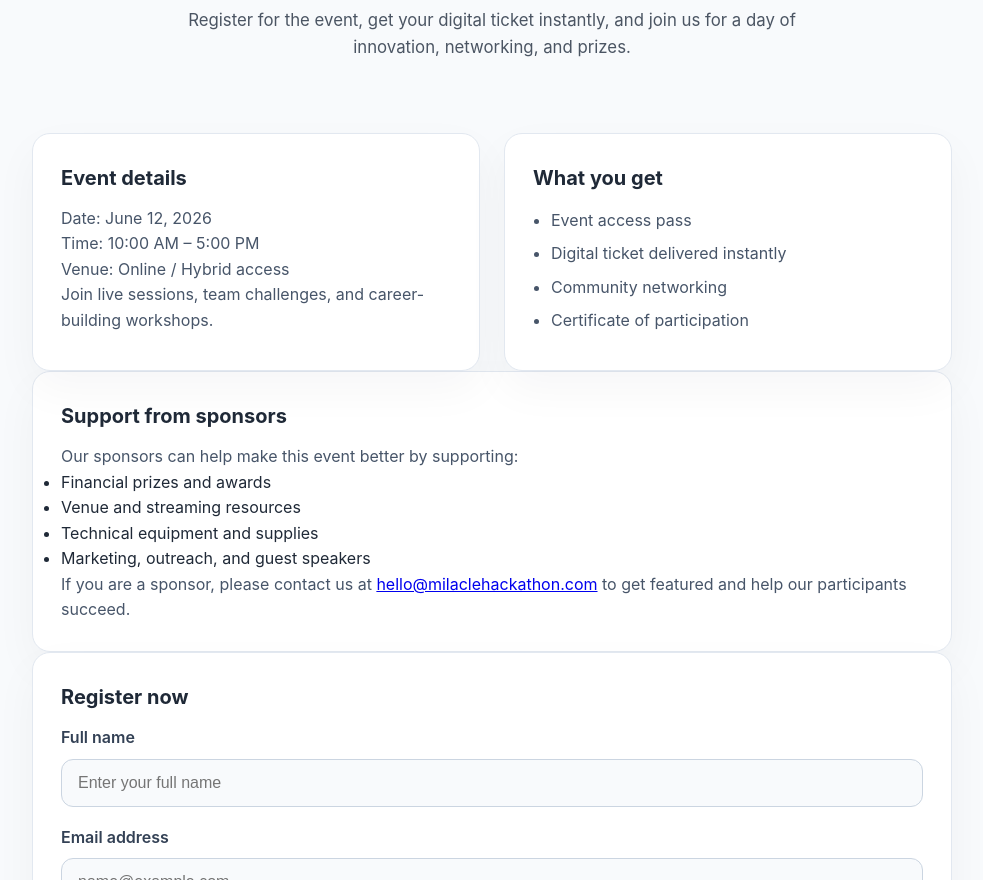
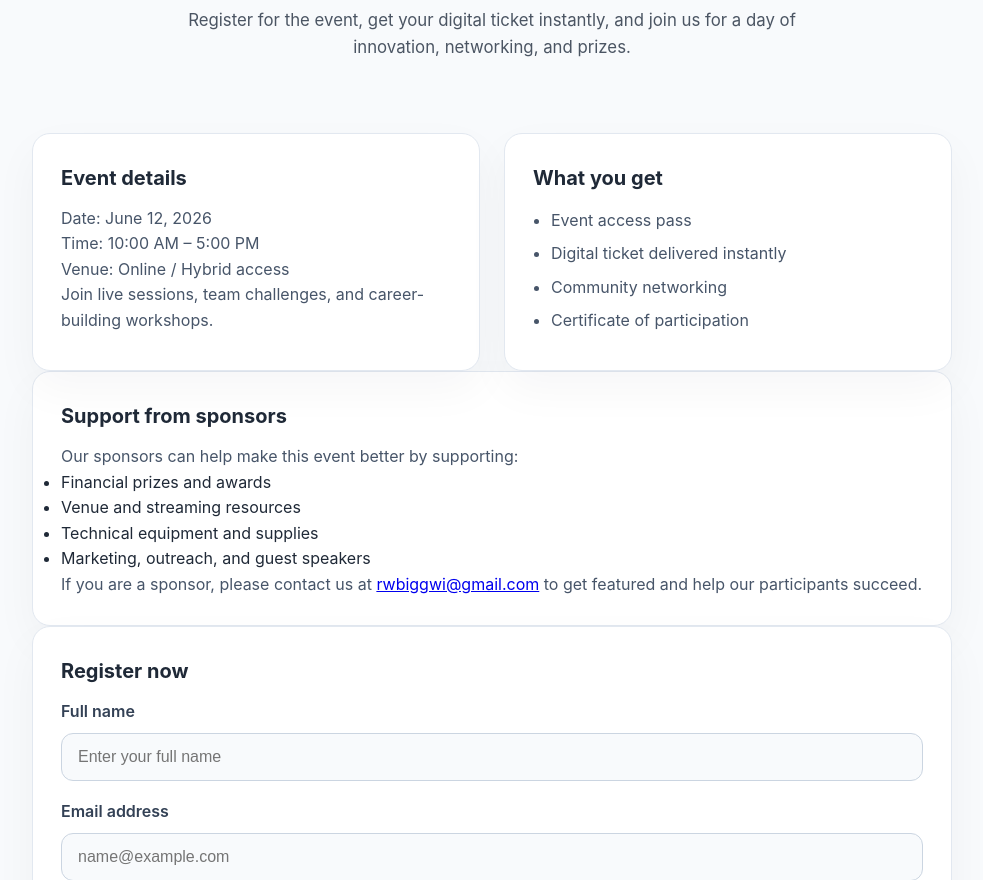
Before and after one commit to murashi2002/The-milacle-Hackothon_2026, a plain HTML site: page index.html in a window 1280 px wide. Shown: the part 220-1100 px from the top of the page, without its empty margins (148-1131 px from the left). Drawn offline with Linux system fonts and the light colour scheme.

Commit message:
Update event contact email to rwbiggwi@gmail.com

```diff
--- a/index.html
+++ b/index.html
@@ -43,7 +43,7 @@
         <li>Technical equipment and supplies</li>
         <li>Marketing, outreach, and guest speakers</li>
       </ul>
-      <p>If you are a sponsor, please contact us at <a href="mailto:hello@milaclehackathon.com">hello@milaclehackathon.com</a> to get featured and help our participants succeed.</p>
+      <p>If you are a sponsor, please contact us at <a href="mailto:rwbiggwi@gmail.com">rwbiggwi@gmail.com</a> to get featured and help our participants succeed.</p>
     </section>
 
     <section class="register-card card">
```
